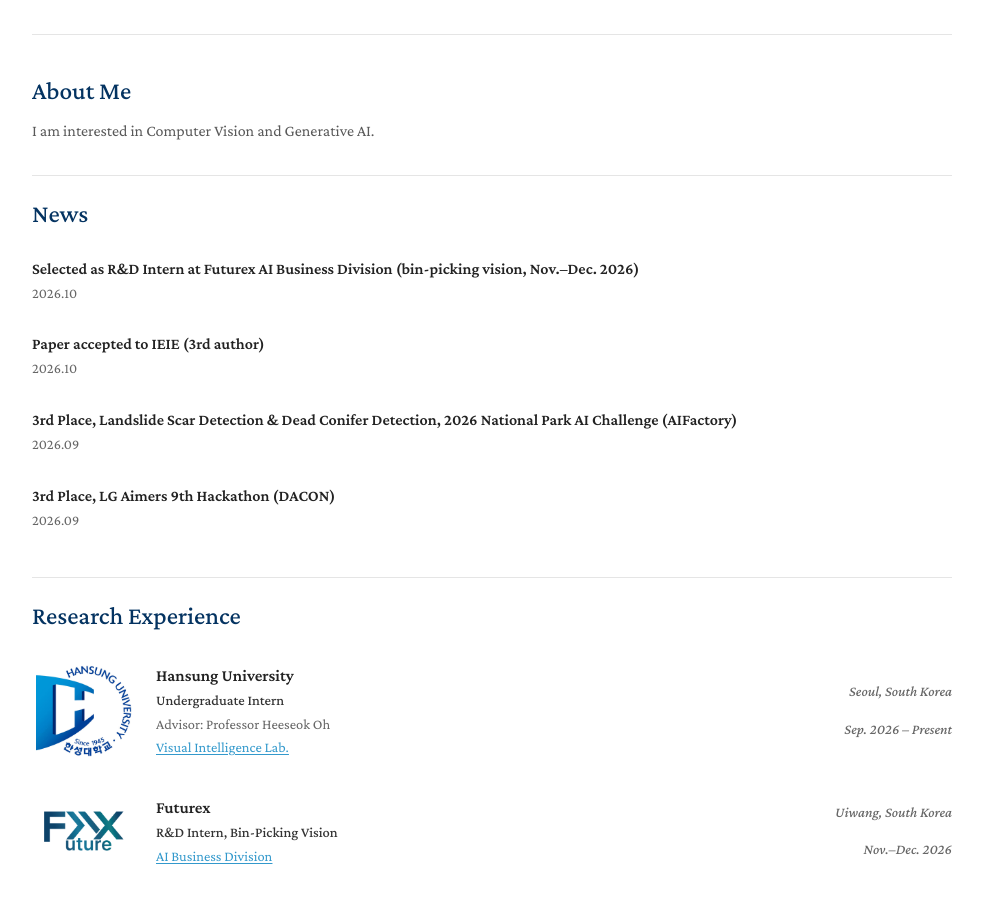
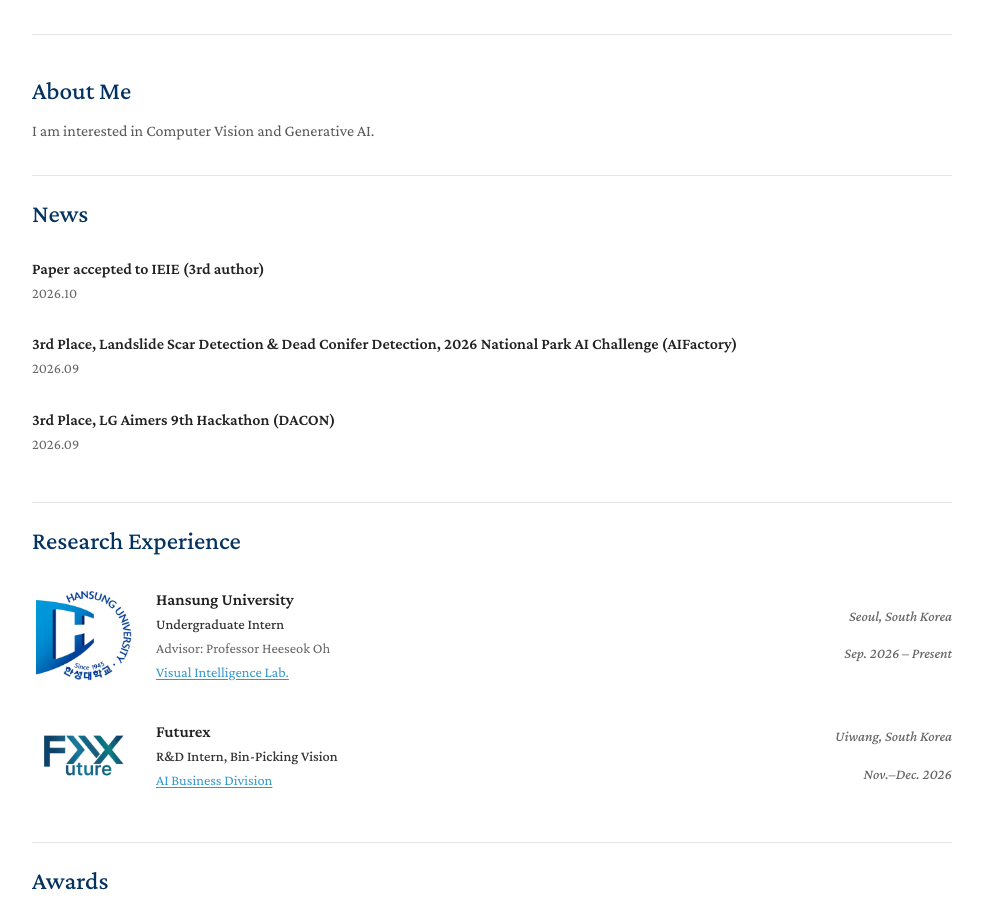
Before and after one commit to YONGJI04/yongji04.github.io, a Jekyll site: the page built from index.md, in a window 1280 px wide and 900 px high, scrolled down 413 px. Shown: the whole window, without its empty margins (148-1131 px from the left). Built offline with Jekyll 4.4.1, drawn with Linux system fonts in a browser that asks for light colours; a style sheet for code colours, icons or effects is not loaded; our own code applies the rules of GitHub Pages for plain Markdown files.

Commit message:
Site: drop Futurex line from News

```diff
--- a/_data/news.yml
+++ b/_data/news.yml
@@ -1,6 +1,4 @@
 main:
-  - date: "2026.10"
-    text: "Selected as R&D Intern at Futurex AI Business Division (bin-picking vision, Nov.–Dec. 2026)"
   - date: "2026.10"
     text: "Paper accepted to IEIE (3rd author)"
   - date: "2026.09"
```
